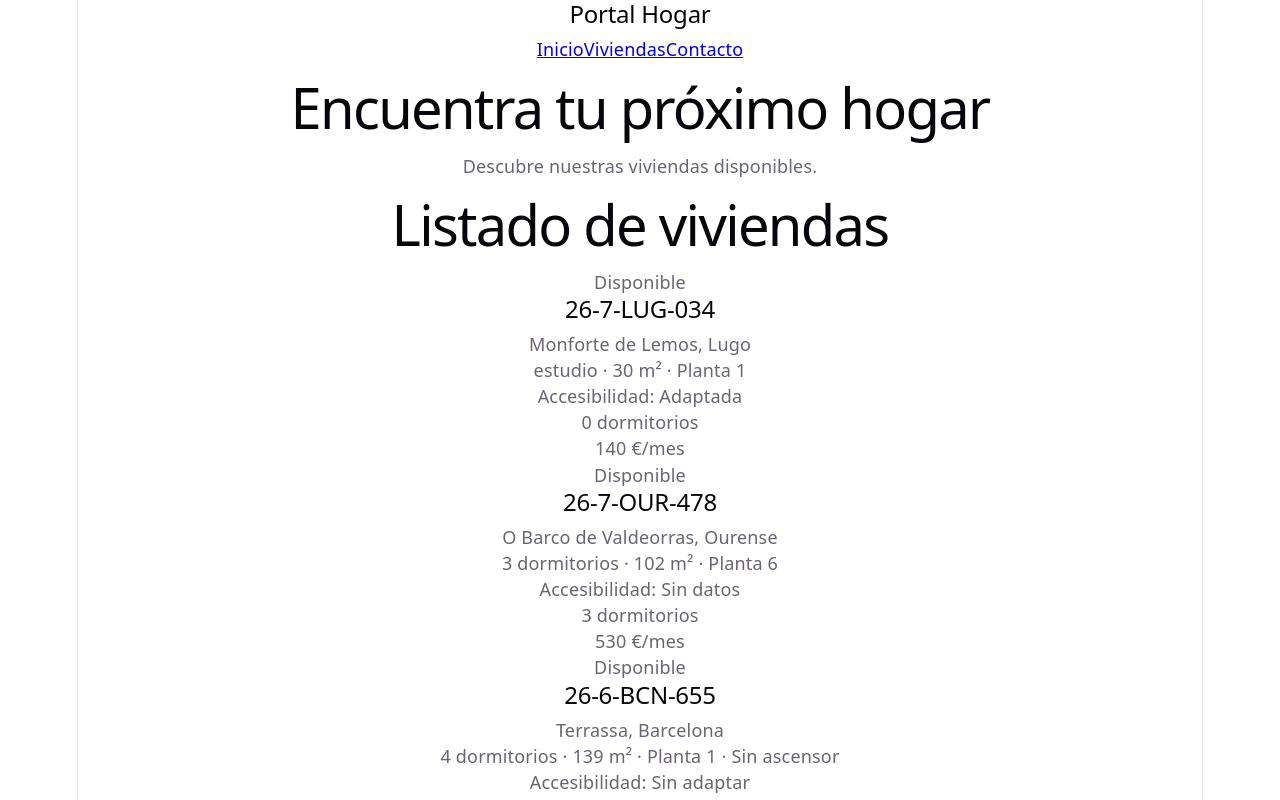
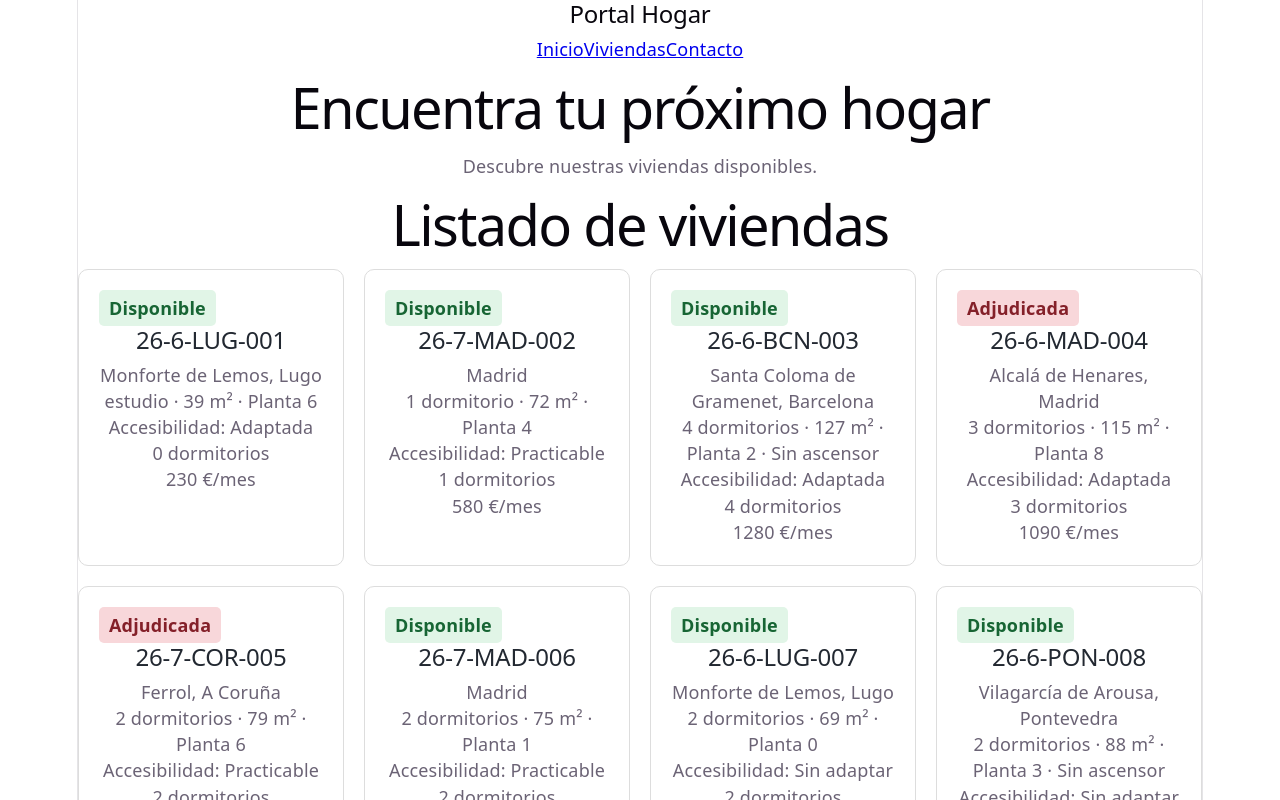
Before and after one commit to gaelmarcelino/Tareas-PMDM, a React (Vite) app in the folder mi-web/: page / in a window 1280 px wide. Shown: the top 800 px of the page. Built offline with nearby package versions, Linux system fonts and the light colour scheme; data requests are answered from the project's data file.

Commit message:
Separar DwellingCard en componentes

```diff
--- a/mi-web/src/App.css
+++ b/mi-web/src/App.css
@@ -182,3 +182,45 @@
     border-right-color: var(--border);
   }
 }
+
+.dwelling-list {
+  display: grid;
+  grid-template-columns: repeat(auto-fit, minmax(250px, 1fr));
+  gap: 20px;
+  align-items: stretch;
+}
+
+
+.dwelling-card {
+  box-sizing: border-box;
+  height: 100%;
+  padding: 20px;
+  border: 1px solid #ddd;
+  border-radius: 10px;
+  display: flex;
+  flex-direction: column;
+  background: white;
+}
+
+
+.dwelling-card h2 {
+  color: #222831;
+}
+
+
+.estado {
+  width: fit-content;
+  padding: 5px 10px;
+  border-radius: 5px;
+  font-weight: bold;
+}
+
+.estado.disponible {
+  color: #176534;
+  background: #e1f5e7;
+}
+
+.estado.adjudicada {
+  color: #842029;
+  background: #f8d7da;
+}
--- a/mi-web/src/App.jsx
+++ b/mi-web/src/App.jsx
@@ -19,15 +19,9 @@ function App() {
         return response.json();
       })
 
-.then((data) => {
-  const idsProblematicos = ["478", "773", "926", "34", "655"];
-
-  const viviendasProblematicas = data.filter((dwelling) =>
-    idsProblematicos.includes(String(dwelling.id))
-  );
-
-  setDwellings(viviendasProblematicas);
-})
+      .then((data) => {
+      setDwellings(data.slice(0, 12));
+    })
 
       .catch((error) => {
         console.error("Error al cargar las viviendas:", error);
--- a/mi-web/src/components/DwellingCard.jsx
+++ b/mi-web/src/components/DwellingCard.jsx
@@ -1,3 +1,8 @@
+
+import Badge from "./ui/Badge";
+import Rent from "./ui/Rent";
+import Specs from "./ui/Specs";
+
 function DwellingCard({ dwelling }) {
   const estado = dwelling.adjudicada
     ? "Adjudicada"
@@ -10,54 +15,18 @@ function DwellingCard({ dwelling }) {
           dwelling.provincia || "provincia sin datos"
         }`;
 
-  const superficie =
-    dwelling.superficie != null
-      ? `${dwelling.superficie} m²`
-      : "Superficie sin datos";
-
-  const planta =
-    dwelling.planta != null
-      ? `Planta ${dwelling.planta}`
-      : "Planta sin datos";
-
-  const accesibilidad = {
-    adaptada: "Adaptada",
-    practicable: "Practicable",
-    sin_adaptar: "Sin adaptar",
-  };
-
-  const renta =
-    dwelling.renta != null
-      ? `${dwelling.renta.toLocaleString("es-ES")} €/mes`
-      : "Renta sin datos";
-
   return (
     <article className="dwelling-card">
-      <p
-        className={`estado ${
-          dwelling.adjudicada ? "adjudicada" : "disponible"
-        }`}
-      >
-        {estado}
-      </p>
+      <Badge
+        text={estado}
+        variant={dwelling.adjudicada ? "adjudicada" : "disponible"}
+      />
 
       <h2>{dwelling.referencia || "Referencia sin datos"}</h2>
 
       <p>{ubicacion}</p>
 
-      <p>
-        {dwelling.tipologia || "Tipología sin datos"} · {superficie} ·{" "}
-        {planta}
-        {dwelling.ascensor === false ? " · Sin ascensor" : ""}
-      </p>
-
-      <p>
-        Accesibilidad:{" "}
-        {dwelling.accesibilidad == null
-          ? "Sin datos"
-          : accesibilidad[dwelling.accesibilidad] ||
-            dwelling.accesibilidad}
-      </p>
+      <Specs dwelling={dwelling} />
 
       <p>
         {dwelling.dormitorios != null && (
@@ -65,7 +34,7 @@ function DwellingCard({ dwelling }) {
         )}
       </p>
 
-      <p>{renta}</p>
+      <Rent dwelling={dwelling} />
     </article>
   );
 }
--- /dev/null
+++ b/mi-web/src/components/ui/Badge.jsx
@@ -0,0 +1,10 @@
+
+function Badge({ text, variant }) {
+  return (
+    <p className={`estado ${variant}`}>
+      {text}
+    </p>
+  );
+}
+
+export default Badge;
--- /dev/null
+++ b/mi-web/src/components/ui/Rent.jsx
@@ -0,0 +1,11 @@
+
+function Rent({ dwelling }) {
+  const renta =
+    dwelling.renta != null
+      ? `${dwelling.renta.toLocaleString("es-ES")} €/mes`
+      : "Renta sin datos";
+
+  return <p>{renta}</p>;
+}
+
+export default Rent;
--- /dev/null
+++ b/mi-web/src/components/ui/Specs.jsx
@@ -0,0 +1,38 @@
+
+const ROTULO_ACCESIBILIDAD = {
+  adaptada: "Adaptada",
+  practicable: "Practicable",
+  sin_adaptar: "Sin adaptar",
+};
+
+function Specs({ dwelling }) {
+  const superficie =
+    dwelling.superficie != null
+      ? `${dwelling.superficie} m²`
+      : "Superficie sin datos";
+
+  const planta =
+    dwelling.planta != null
+      ? `Planta ${dwelling.planta}`
+      : "Planta sin datos";
+
+  const accesibilidad =
+    dwelling.accesibilidad == null
+      ? "Sin datos"
+      : ROTULO_ACCESIBILIDAD[dwelling.accesibilidad] ||
+        dwelling.accesibilidad;
+
+  return (
+    <>
+      <p>
+        {dwelling.tipologia || "Tipología sin datos"} · {superficie} ·{" "}
+        {planta}
+        {dwelling.ascensor === false ? " · Sin ascensor" : ""}
+      </p>
+
+      <p>Accesibilidad: {accesibilidad}</p>
+    </>
+  );
+}
+
+export default Specs;
```
